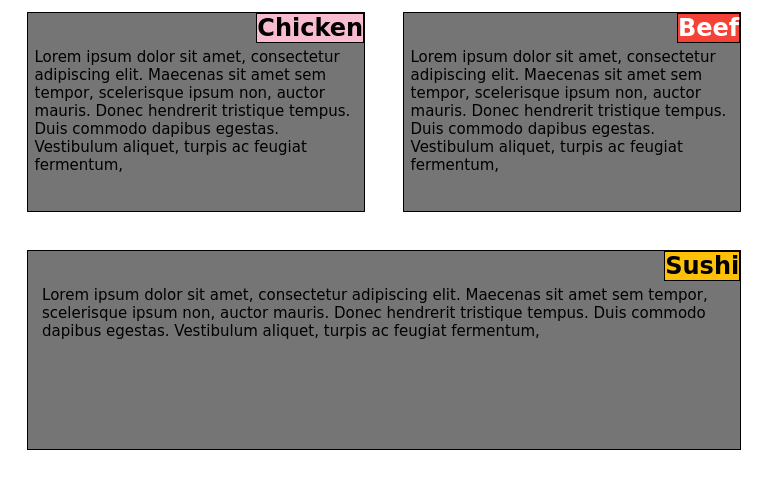
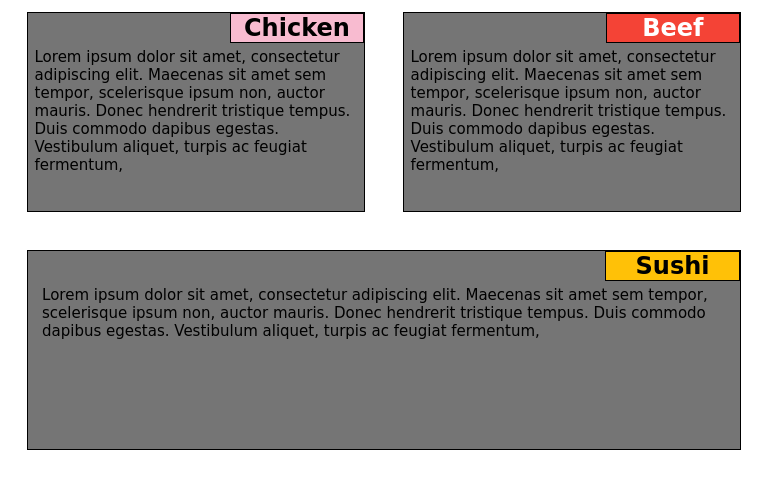
Before and after one commit to C4bRiO/coursera, a plain HTML site: page coursera_assignment_2/index.html in a window 768 px wide. Shown: the part 62-550 px from the top of the page. Drawn offline with Linux system fonts and the light colour scheme.

Commit message:
Add files via upload

```diff
--- a/coursera_assignment_2/css/stylesheet.css
+++ b/coursera_assignment_2/css/stylesheet.css
@@ -15,6 +15,8 @@ h2{
   border: 1px solid black;
   position: relative;
   top:-20px;
+  width: 40%;
+  text-align: center;
 }
 
 p{
@@ -54,6 +56,8 @@ p{
 #sushi h2{
   background-color: #FFC107;
 }
+
+
 
 /* Simple Responsive Framework. */
 .row {
@@ -150,4 +154,8 @@ p{
   .col-md-12 div{
     width: 95%;
   }
+
+  .col-md-12 h2{
+  width: 19%;
 }
+}
```
